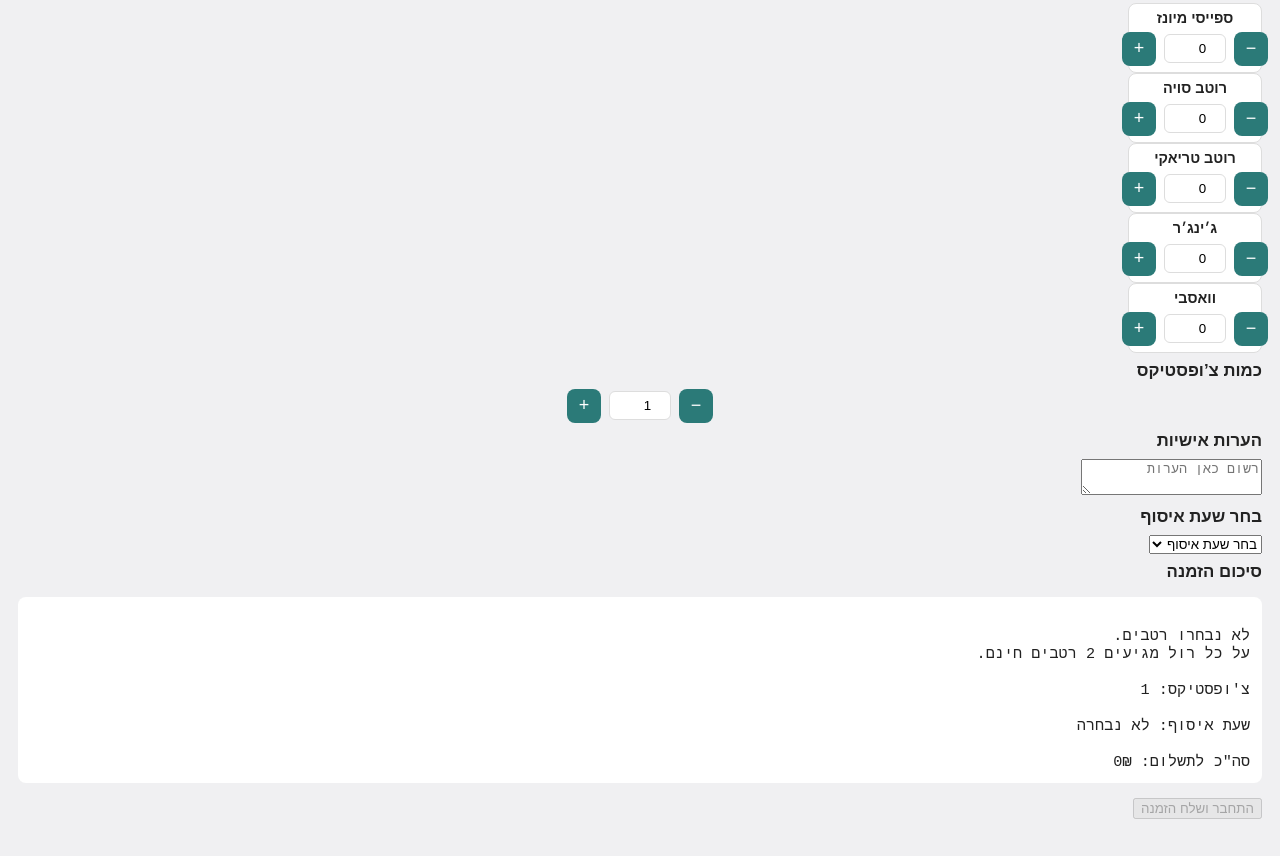
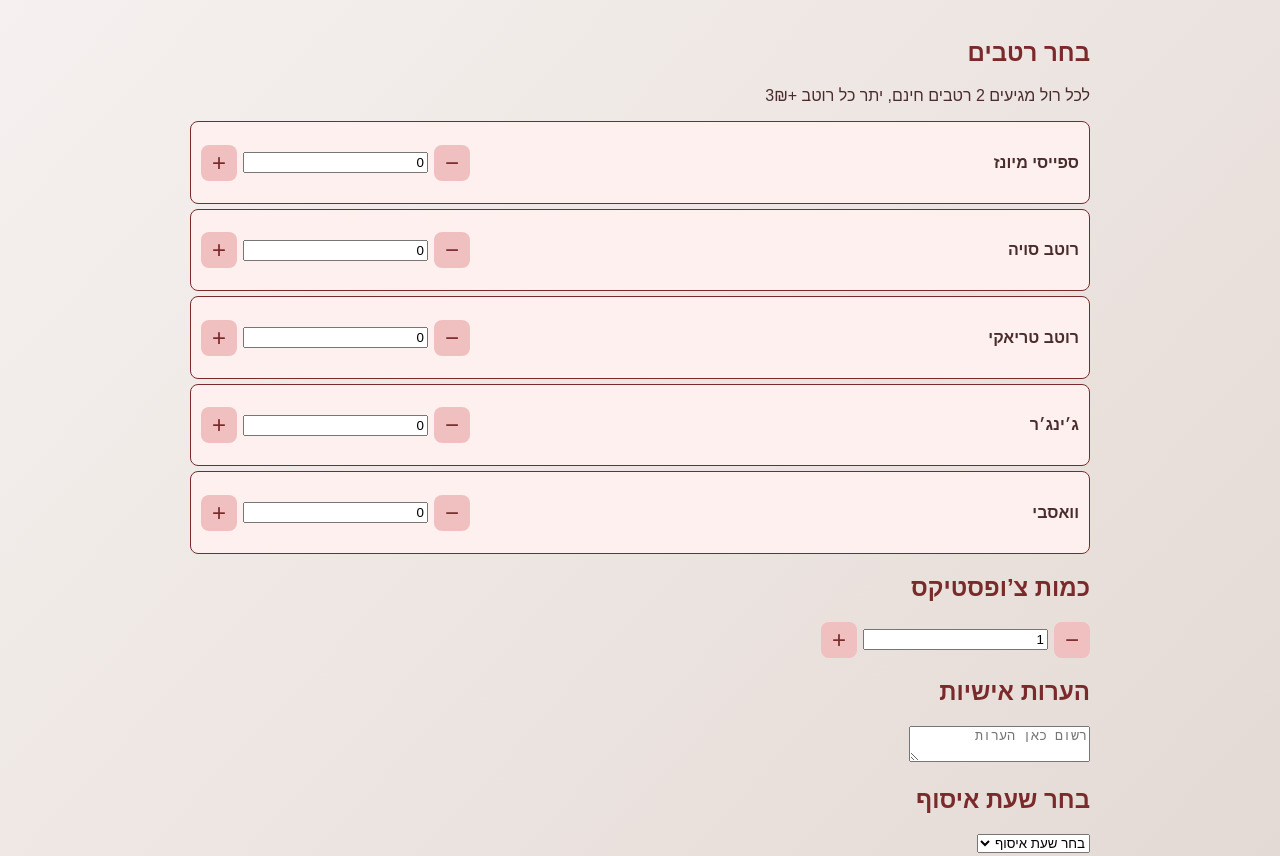
Before and after one commit to kgandashi-dotcom/Sushi-orders, a plain HTML site: page index.html in a window 1280 px wide. Shown: the part 217-1073 px from the top of the page. Drawn offline with nearby package versions, Linux system fonts and the light colour scheme.

Commit message:
Update style.css

```diff
--- a/style.css
+++ b/style.css
@@ -1,110 +1,57 @@
 body {
-  margin: 0;
   font-family: Arial, sans-serif;
-  background: #f0f0f2;
-  color: #222;
-  padding: 18px;
+  background: linear-gradient(to bottom right, #f7f3f2, #e2d7d1);
+  margin:0;
+  padding:0;
+  color:#4a2c2c;
 }
 
 header {
-  text-align: center;
-  margin-bottom: 12px;
+  text-align:center;
+  padding:10px;
 }
-.logo { width: 110px; display: block; margin: 0 auto 8px; }
 
-h1 { font-size: 1.6rem; margin: 4px 0 10px; }
-h2 { font-size: 1.05rem; margin: 8px 0; }
-.primary {
-  background: #2b7a78;
-  color: white;
-  border: none;
-  padding: 10px 14px;
-  border-radius: 8px;
-  cursor: pointer;
+.logo { max-width:150px; }
+
+main { padding:20px; max-width:900px; margin:auto; }
+
+h2 { margin-top:20px; color:#7a2a2a; }
+
+.roll-card, .sauce-card {
+  border:1px solid #7a2a2a;
+  border-radius:8px;
+  padding:10px;
+  margin:5px 0;
+  background:#fff0f0;
+  display:flex;
+  justify-content:space-between;
+  align-items:center;
 }
-.primary:disabled { background: #9fbfbf; cursor: not-allowed; }
-
-#controls-row {
-  display: flex;
-  justify-content: space-between;
-  align-items: center;
-  gap: 12px;
-  margin-bottom: 12px;
-}
-.muted { color: #6b6b6b; font-size: 0.95rem; }
-
-.menu-section {
-  background: rgba(255,255,255,0.95);
-  padding: 12px;
-  border-radius: 10px;
-  margin-bottom: 14px;
-  box-shadow: 0 6px 18px rgba(0,0,0,0.05);
-}
-.cards-row { display: flex; flex-wrap: wrap; gap: 12px; }
-
-.roll-card {
-  background: linear-gradient(180deg,#ffffff,#fbfbfb);
-  border-radius: 10px;
-  padding: 10px;
-  width: 220px;
-  box-shadow: 0 3px 8px rgba(0,0,0,0.08);
-  display: flex;
-  flex-direction: column;
-  gap: 8px;
-}
-.roll-card h3 { font-size: 1rem; margin: 0; }
-.roll-card p { font-size: 0.88rem; color: #444; margin: 0; }
 
 .quantity-control {
-  display: flex;
-  align-items: center;
-  gap: 8px;
-  justify-content: center;
-}
-.quantity-control button {
-  width: 34px;
-  height: 34px;
-  border-radius: 8px;
-  border: none;
-  background: #2b7a78;
-  color: #fff;
-  font-size: 18px;
-  cursor: pointer;
-}
-.quantity-control input {
-  width: 48px;
-  text-align: center;
-  border-radius: 6px;
-  border: 1px solid #ddd;
-  padding: 6px;
+  display:flex;
+  align-items:center;
+  gap:6px;
 }
 
-.sauces-row { display: flex; flex-wrap: wrap; gap: 10px; justify-content: center; }
-.sauce-card {
-  background: #fff;
-  border: 1px solid #ddd;
-  border-radius: 8px;
-  padding: 6px;
-  display: flex;
-  flex-direction: column;
-  align-items: center;
-  width: 120px;
-}
-.sauce-card h4 { margin: 0; font-size: 0.9rem; }
-.sauce-card .quantity-control { margin-top: 6px; }
-
-#order-summary {
-  background: #fff;
-  padding: 12px;
-  border-radius: 8px;
-  min-height: 120px;
-  font-family: monospace;
-  font-size: 0.95rem;
-  white-space: pre-wrap;
+.quantity-control button {
+  background-color:#f0c0c0;
+  border:none;
+  color:#7a2a2a;
+  font-size:1.5rem;
+  width:36px; height:36px;
+  border-radius:8px;
+  cursor:pointer;
+  transition:background-color 0.3s ease;
 }
 
-@media (max-width:720px) {
-  .cards-row { justify-content: center; }
-  .roll-card { width: 100%; }
-  #controls-row { flex-direction: column; align-items: stretch; gap: 8px; }
+#send-order {
+  margin-top:15px;
+  padding:10px 20px;
+  background-color:#7a2a2a;
+  color:white;
+  border:none;
+  border-radius:8px;
+  cursor:pointer;
+  font-size:1rem;
 }
```
